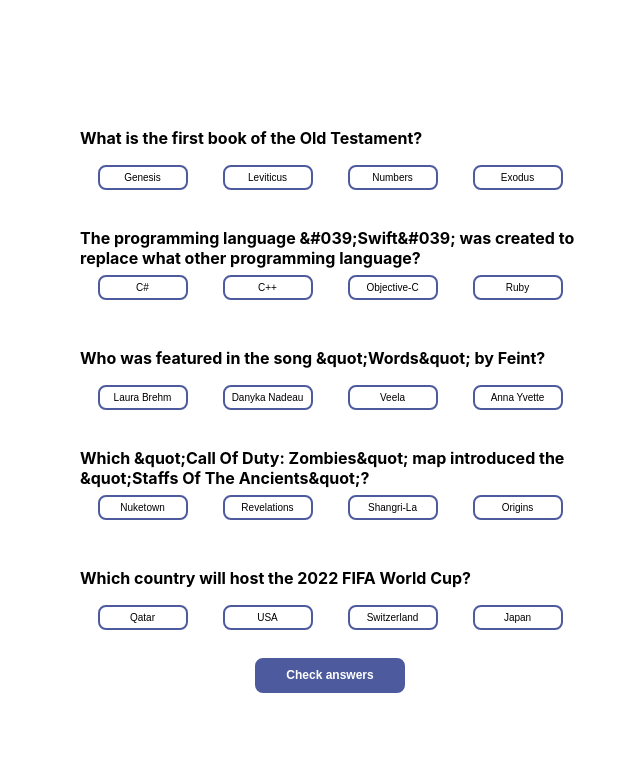
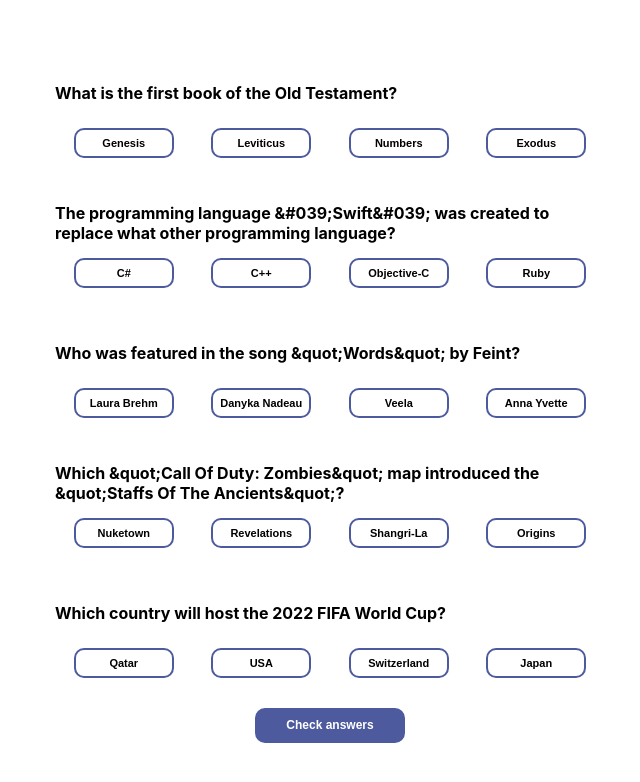
Before and after one commit to MarekRykaczewski/quiz-react, a React (Create React App) app: page / in a window 1280 px wide. Shown: the top 782 px of the page, without its empty margins (310-950 px from the left). Built offline with nearby package versions, Linux system fonts and the light colour scheme.

Commit message:
update styles.css

```diff
--- a/src/App.css
+++ b/src/App.css
@@ -16,8 +16,8 @@
   display: grid;
   grid-template-columns: 1fr 1fr 1fr 1fr;
   grid-template-rows: 1fr 1fr;
-  width: 500px;
-  height: 80px;
+  width: 550px;
+  height: 100px;
   align-items: center;
   justify-items: center;
   padding: 10px;
@@ -30,17 +30,18 @@
 }
 
 .question--button {
-  border-radius: 8px;
-  height: 25px;
-  width: 90px;
+  border-radius: 10px;
+  height: 30px;
+  width: 100px;
   border: 2px solid rgba(77, 91, 158, 1);
   background-color: transparent;
-  font-size: 10px;
+  font-size: 11px;
+  font-weight: bold;
 }
 
 .check--button {
   align-self: center;
-  border-radius: 8px;
+  border-radius: 10px;
   height: 35px;
   width: 150px;
   border: 2px solid rgba(77, 91, 158, 1);
```
